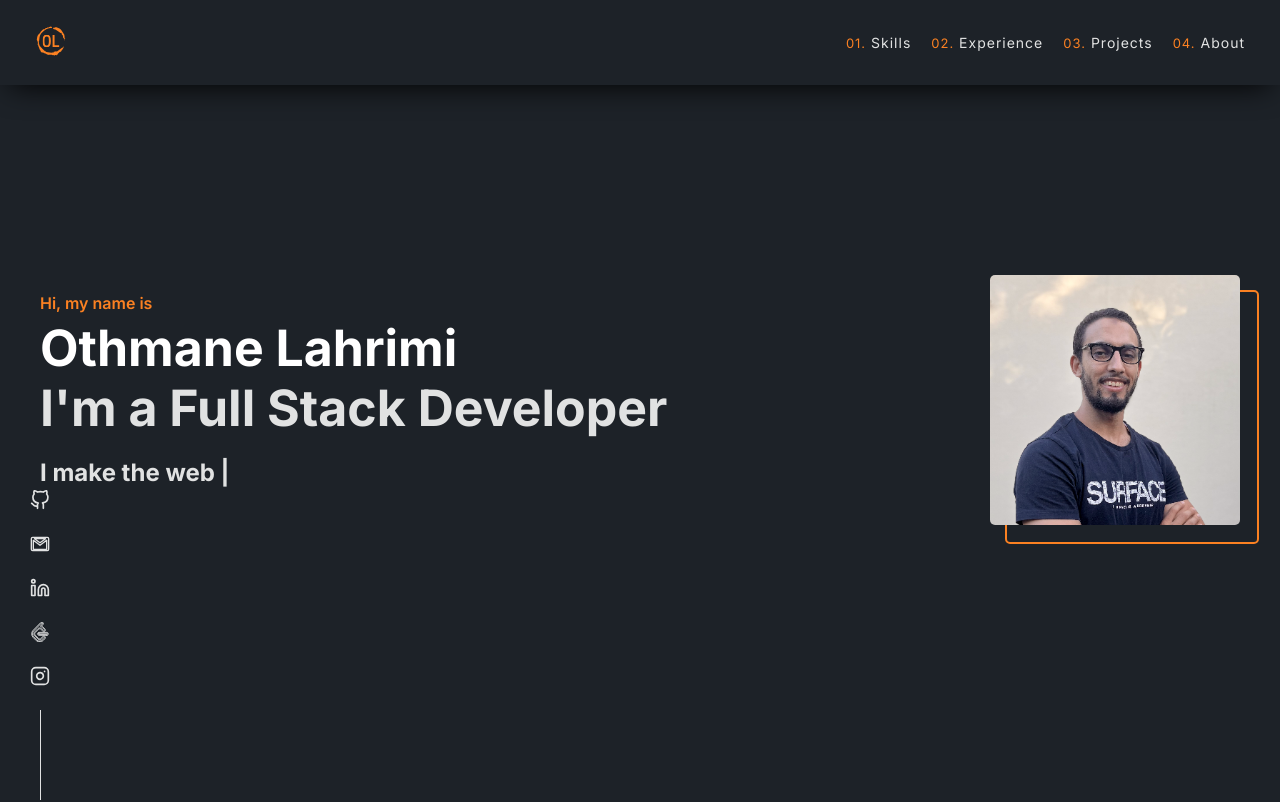
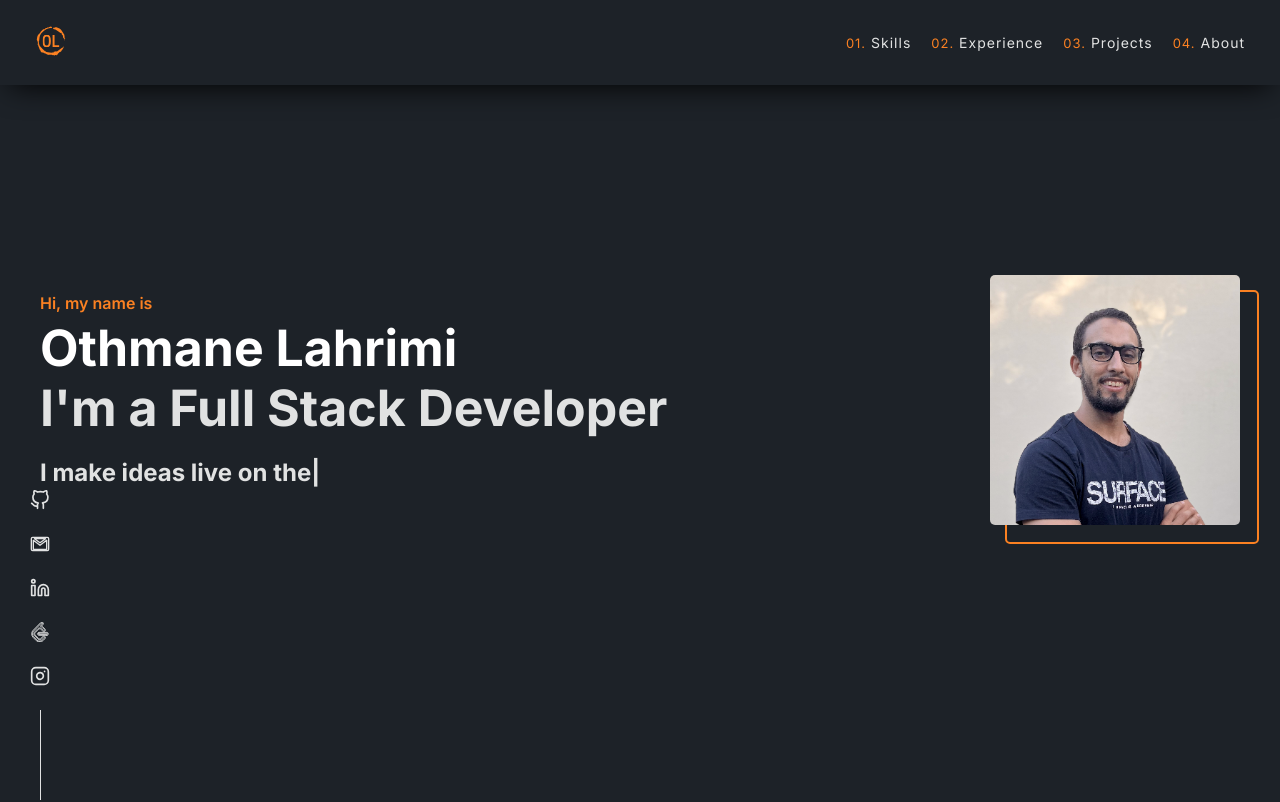
Before and after one commit to OthLah001/portfolio, a React (Vite) app: page / in a window 1280 px wide. Shown: the top 802 px of the page. Built offline with nearby package versions, Linux system fonts and the light colour scheme.

Commit message:
dev: Changes Hero quotes

```diff
--- a/src/components/hero/Hero.tsx
+++ b/src/components/hero/Hero.tsx
@@ -7,9 +7,9 @@ export default function Home() {
   const subTitles = [
     "I build things for the web.",
     1500,
-    "I make the web a good place.",
+    "I build programs.",
     1500,
-    "I make dreams come true.",
+    "I make ideas live on the web.",
     1500
   ]
 
```
